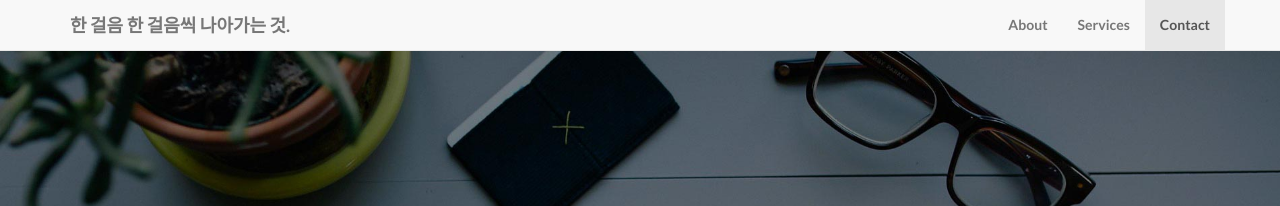
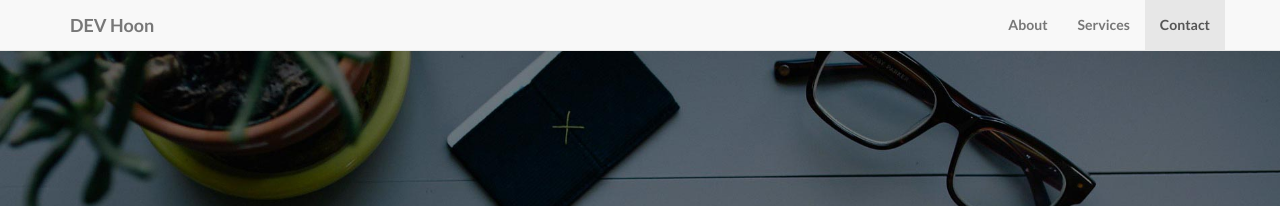
Before and after one commit to hoondan/hoondan.github.io, a Jekyll site: the page built from index.html, in a window 1280 px wide. Shown: the top 206 px of the page. Built offline with Jekyll 4.4.1, drawn with Linux system fonts in a browser that asks for light colours.

Commit message:
Update _config.yml

```diff
--- a/_config.yml
+++ b/_config.yml
@@ -2,8 +2,8 @@
 #      Main Configs       #
 # ----------------------- #
 
-url: https://hoondan.github.io/
-title: 한 걸음 한 걸음씩 나아가는 것.
+url: https://github.com/hoondan/hoondan.github.io.git
+title: DEV Hoon
 #email: your-email@domain.com
 author: Hoontae
 description: > # "Write an awesome description for your new site here.
```
